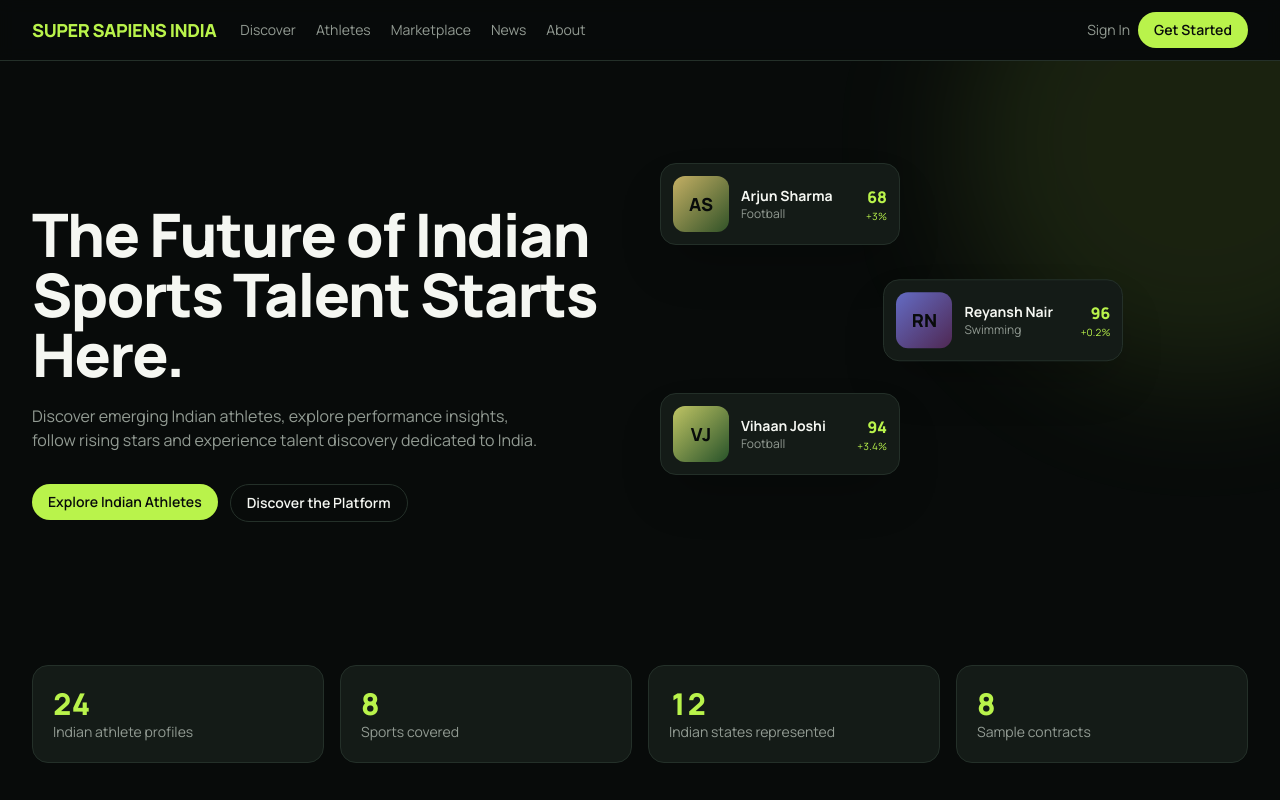
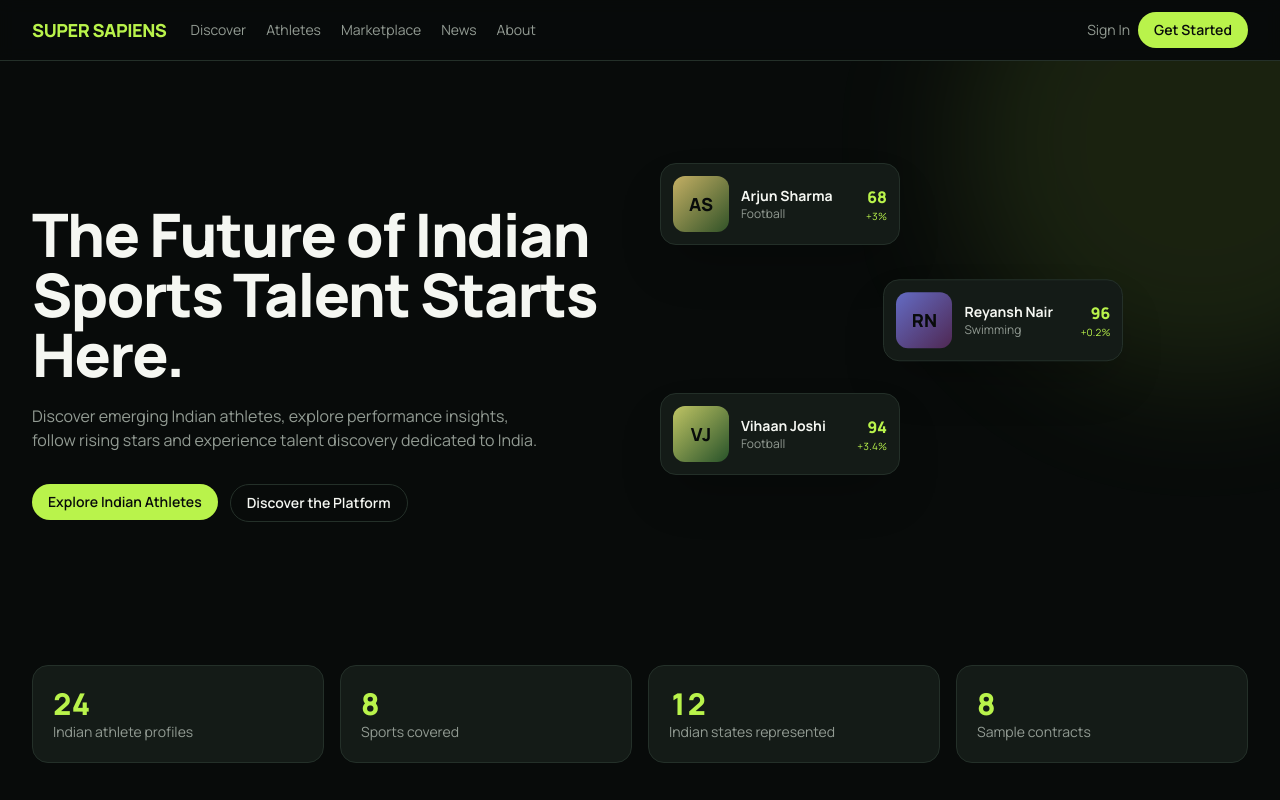
Before and after one commit to pw-codes/SuperSapeins, a React (Vite) app: page / in a window 1280 px wide. Shown: the top 800 px of the page. Built offline with nearby package versions, Linux system fonts and the light colour scheme.

Commit message:
Changed title for specification

```diff
--- a/src/pages/Public.tsx
+++ b/src/pages/Public.tsx
@@ -18,7 +18,7 @@ function Nav() {
           to="/"
           className="text-lg font-extrabold tracking-tight text-lime"
         >
-          SUPER SAPIENS INDIA
+          SUPER SAPIENS
         </Link>
         <nav className="hidden gap-5 text-sm text-mute md:flex">
           {nav.map(([l, t]) => (
@@ -44,7 +44,7 @@ function Foot() {
     <footer className="mt-24 border-t border-line bg-bg2 py-10">
       <div className="mx-auto flex max-w-7xl flex-wrap justify-between gap-6 px-4 text-sm text-mute md:px-8">
         <div>
-          <p className="font-extrabold text-lime">SUPER SAPIENS INDIA</p>
+          <p className="font-extrabold text-lime">SUPER SAPIENS</p>
           <p className="mt-1">
             Discover Indian Talent. Track Performance. Shape the Future.
           </p>
```
Also changed, not shown: 2 other files (tests, documents, lock files or other folders).
